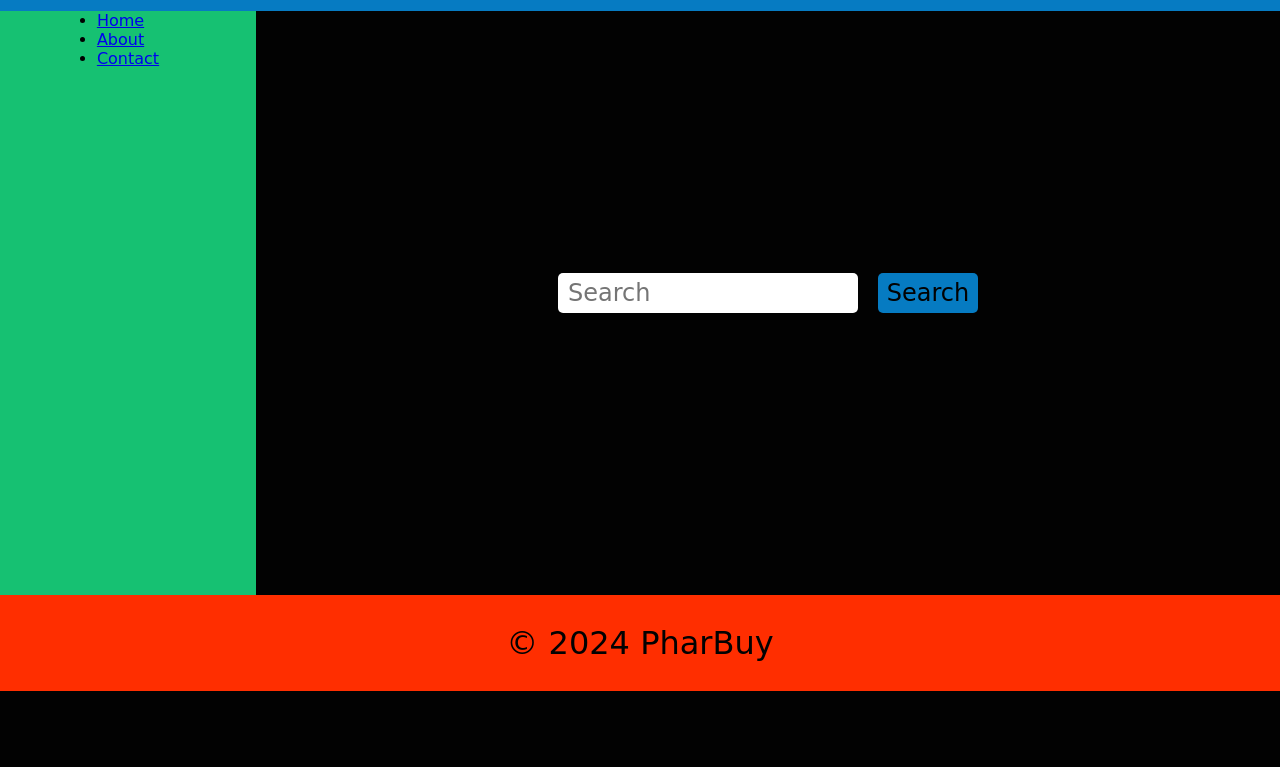
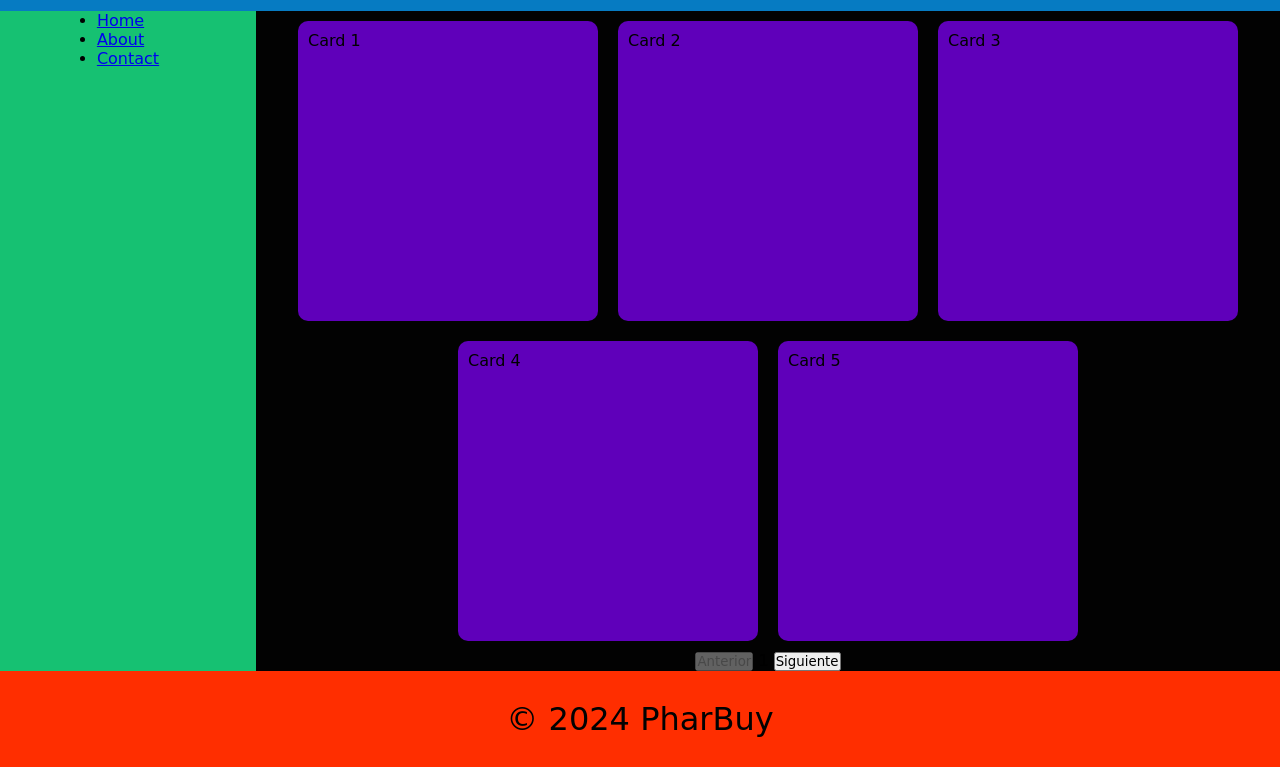
Before and after one commit to aikerary/pharbuy, a website built with Vite: page index.html in a window 1280 px wide. Shown: the part 109-876 px from the top of the page. Before the commit the page ends 800 px from the top, so only its background shows below. Built offline with nearby package versions, Linux system fonts and the light colour scheme; files whose address does not match are found by name; a web font is replaced by a local one.

Commit message:
Starting pagination

```diff
--- a/index.html
+++ b/index.html
@@ -4,7 +4,7 @@
     <meta charset="UTF-8" />
     <link rel="icon" type="image/svg+xml" href="/logopharbuy.svg" />
     <meta name="viewport" content="width=device-width, initial-scale=1.0" />
-    <link rel="stylesheet" href="style.css" />
+    <link rel="stylesheet" href="style/style.css" />
     <title>PharBuy</title>
   </head>
   <body>
@@ -21,7 +21,7 @@
       </nav>
     </aside>
     <main>
-      <div class="wrappersearch">
+      <!-- <div class="wrappersearch">
         <input type="search" name="search" pattern=".*\S.*" required placeholder="Search">
         <button class="search-btn" type="submit">
           <span>Search</span>
@@ -32,11 +32,29 @@
         bg-opacity="0.1"
         speed="1.75"
         color="white"
-      ></l-hourglass>
+      ></l-hourglass> -->
+      <section>
+        <!-- Tus cards aquí -->
+        <article class="card">Card 1</article>
+        <article class="card">Card 2</article>
+        <article class="card">Card 3</article>
+        <article class="card">Card 4</article>
+        <article class="card">Card 5</article>
+        <article class="card">Card 6</article>
+        <article class="card">Card 7</article>
+        <!-- ... -->
+      </section>
+
+      <div class="pagination">
+        <button id="prevBtn" disabled>Anterior</button>
+        <span id="pageIndex">1</span>
+        <button id="nextBtn">Siguiente</button>
+      </div>
     </main>
     <footer>
       <p>&copy; 2024 PharBuy</p>
     </footer>
+    <script src="js/pagination.js"></script>
     <script
       type="module"
       src="https://cdn.jsdelivr.net/npm/ldrs/dist/auto/hourglass.js"
--- /dev/null
+++ b/public/js/pagination.js
@@ -0,0 +1,42 @@
+const cards = document.querySelectorAll(".card");
+const cardsPerPage = 5;
+const totalPages = Math.ceil(cards.length / cardsPerPage);
+let currentPage = 1;
+
+function showPage(page) {
+  cards.forEach((card) => (card.style.display = "none"));
+  const startIndex = (page - 1) * cardsPerPage;
+  const endIndex = startIndex + cardsPerPage;
+  Array.from(cards)
+    .slice(startIndex, endIndex)
+    .forEach((card) => (card.style.display = "block"));
+}
+
+const prevBtn = document.getElementById("prevBtn");
+const nextBtn = document.getElementById("nextBtn");
+const pageIndex = document.getElementById("pageIndex");
+
+prevBtn.addEventListener("click", () => {
+  if (currentPage > 1) {
+    currentPage--;
+    showPage(currentPage);
+    updatePagination();
+  }
+});
+
+nextBtn.addEventListener("click", () => {
+  if (currentPage < totalPages) {
+    currentPage++;
+    showPage(currentPage);
+    updatePagination();
+  }
+});
+
+function updatePagination() {
+  prevBtn.disabled = currentPage === 1;
+  nextBtn.disabled = currentPage === totalPages;
+  pageIndex.textContent = currentPage;
+}
+
+showPage(currentPage);
+updatePagination();
--- a/style.css
+++ b/style/style.css
@@ -2,11 +2,11 @@
 
 @font-face {
   font-family: "icomoon";
-  src: url("fonts/icomoon.eot?fnsb0a");
-  src: url("fonts/icomoon.eot?fnsb0a#iefix") format("embedded-opentype"),
-    url("fonts/icomoon.ttf?fnsb0a") format("truetype"),
-    url("fonts/icomoon.woff?fnsb0a") format("woff"),
-    url("fonts/icomoon.svg?fnsb0a#icomoon") format("svg");
+  src: url("../fonts/icomoon.eot?fnsb0a");
+  src: url("../fonts/icomoon.eot?fnsb0a#iefix") format("embedded-opentype"),
+    url("../fonts/icomoon.ttf?fnsb0a") format("truetype"),
+    url("../fonts/icomoon.woff?fnsb0a") format("woff"),
+    url("../fonts/icomoon.svg?fnsb0a#icomoon") format("svg");
   font-weight: normal;
   font-style: normal;
   font-display: block;
@@ -132,3 +132,26 @@ main .wrappersearch button{
     font-size: 1.5em;
     cursor: pointer;
 }
+
+main section{
+  position: relative;
+  width: 100%;
+    display: flex;
+    flex-wrap: wrap;
+    justify-content: center;
+    align-items: center;
+}
+
+main section .card{
+    position: relative;
+    display: flex;
+    flex-direction: column;
+    justify-content: center;
+    align-items: center;
+    background-color: var(--chrysler-blue);
+    width: 300px;
+    height: 300px;
+    border-radius: 10px;
+    margin: 10px;
+    padding: 10px;
+}
```
Also changed, not shown: public/assets/logopharbuy.svg (renamed from public/logopharbuy.svg), public/fonts/icomoon.ttf (renamed from fonts/icomoon.ttf), public/fonts/icomoon.woff (renamed from fonts/icomoon.woff), 4 other files.
